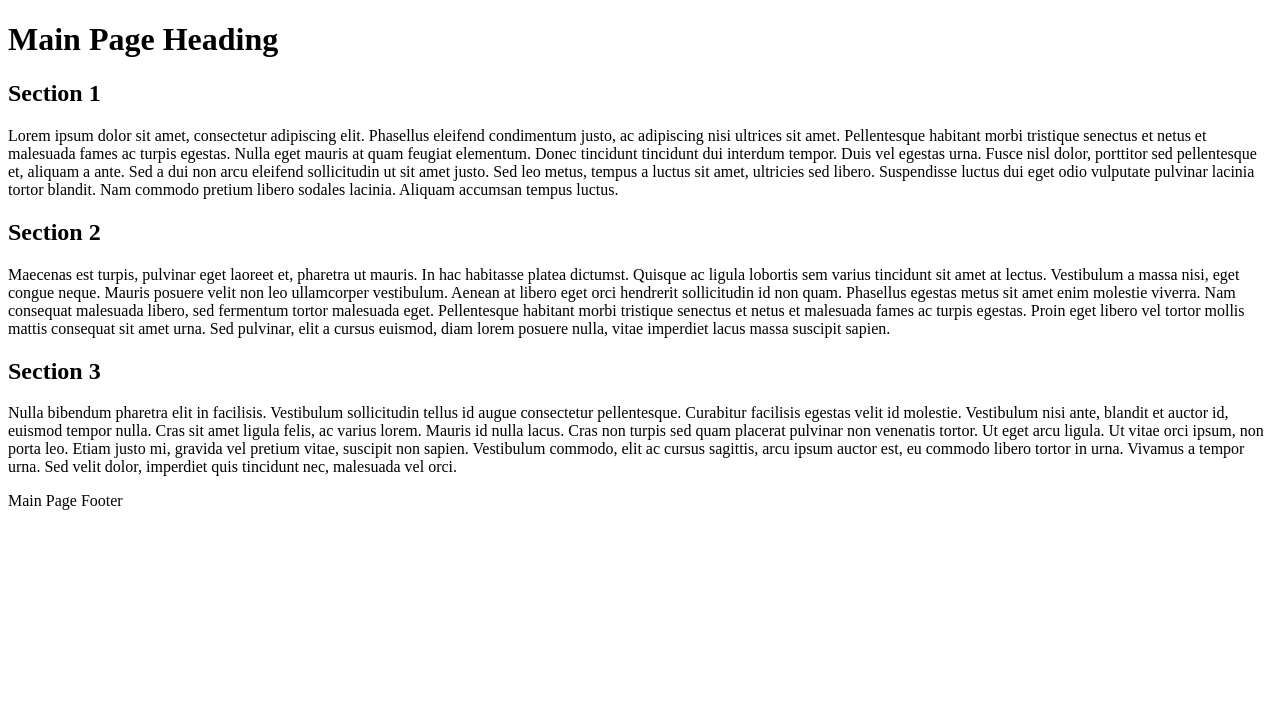
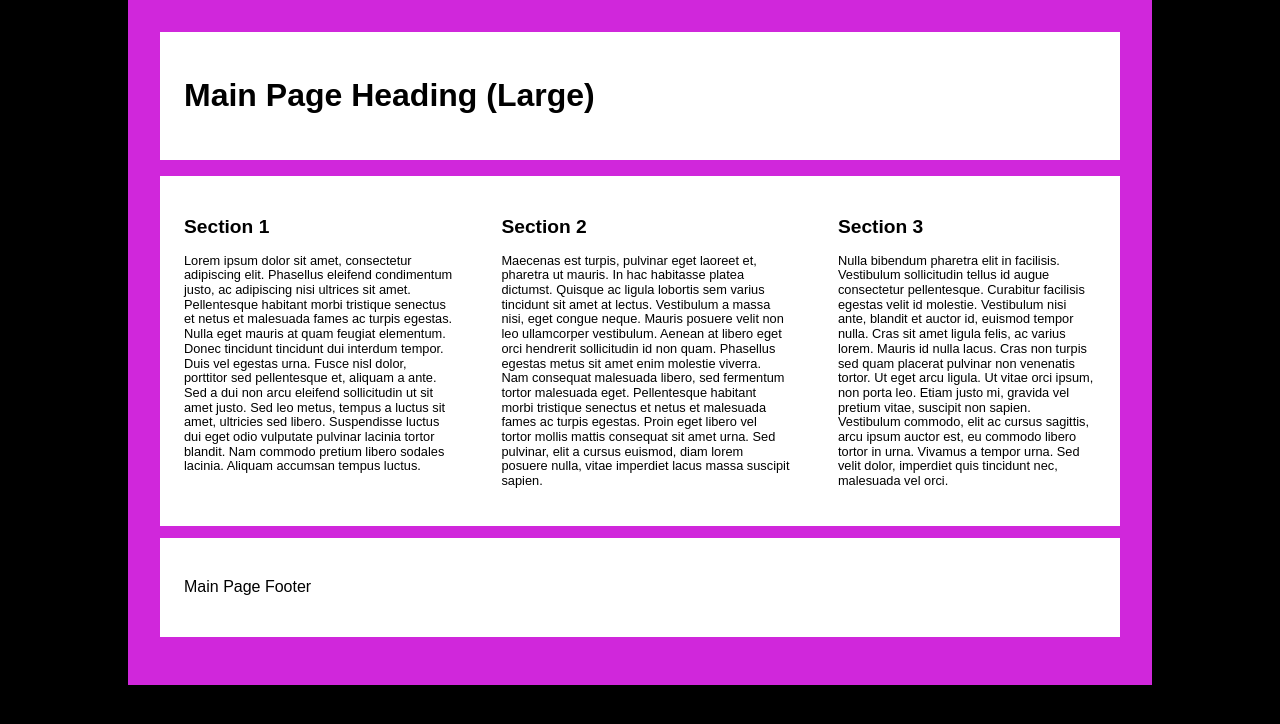
Before and after one commit to 0SK3RM1K3/comp1002-25f-02, a PHP site: page / in a window 1280 px wide. Shown: the top 724 px of the page. Run offline with PHP 8.4, Linux system fonts and the light colour scheme.

Commit message:
completed @media queries for medium, large and landscape

```diff
--- a/lesson-13/css/style.css
+++ b/lesson-13/css/style.css
@@ -1,8 +1,15 @@
 @charset "utf-8";
 /* Basic layout styles */
+html {
+	box-sizing: border-box;
+}
+*, *::before, *::after {
+	box-sizing: inherit;
+}
 body {
 	background: black;
 	font-size: 100%;
+	font-family: Arial, Helvetica, sans-serif;
 }
 #container {
 	background: #ccc;
@@ -24,23 +31,55 @@ main {
 /* STEP 4: Add styles to visually communicate that this is a small screen - use the ::after psuedoelement and the content property to add some text after the H1 */
 
 /* Smartphone/small screen styles */
-
+h1::after {
+	content: " (Small)";
+}
+#container {
+	background-color: #88cff1;
+}
 /* STEP 5: Edit the above CSS to set the background color of the #container to lightblue */
 
 /* STEP 6a: Add a media query to target medium window sizes (tablets) that are a minimum of 481px */
-
+@media screen and (min-width: 481px) {
 	/* Tablets/medium screen styles */
-
+	h1::after {
+		content: " (Medium)";
+	}
+	#container {
+		background-color: #e3ab54;
+	}
+	main {
+		flex-direction: row;
+		flex-wrap: wrap;
+	}
 	/* The first SECTION element inside the MAIN should stretch all the way across the page layout container */
-
+	main section:nth-of-type (1) {
+		flex-basis: 100%;
+	}
 	/* The second and third SECTION elements should sit side-by-side - remember the box model when setting the width with flex-basis */
-
+	main section:nth-of-type(2), main section:nth-of-type(3) {
+		flex-basis: 50%;
+	}
+}
 /* STEP 6b: Edit the above CSS to set the background color of #container to orange and arrange the page in 2-column layout with the first section on top of the second and third sections (using flexbox) */
 
 /* STEP 7a: Add another media query to target only screens 1025px or larger (notebooks and desktops)*/
-
+@media screen and (min-width: 1024px), (orientation: landscape) {
 	/* Desktops/large screen styles */
-
+	h1::after{
+		content: " (Large)";
+	}
+	#container {
+		background-color: #d027db;
+	}
+	main {
+		flex-wrap: nowrap;
+		font-size: 0.8rem;
+	}
+	main section:nth-of-type(n) {
+		flex-basis: auto;
+	}
+}
 /* STEP 7b: Edit the above CSS to set the background color of #container to olive and arrange the page in a 3-column layout (using flexbox) */
 
 /* STEP 8: Add an OR conditional (,) to the above media query that applies the above CSS if the device is being held in landscape orientation, rather than portrait */
--- a/lesson-13/index.html
+++ b/lesson-13/index.html
@@ -1,15 +1,15 @@
 <!DOCTYPE html>
-<html>
+<html lang="en">
 	<head>
 		<meta charset="UTF-8" />
 		<title>Resolution Dependent Layout</title>
-<!-- STEP 1: Normalize CSS so all styles start from scratch -->
-
-<!-- STEP 2: Reset the zoom and set the device width to equal the width -->
-
-<!-- STEP 3: Add the main stylesheet with a link element, including a media attribute for screen, then proceed to the file 'css/style.css' for STEP 4 -->
-
-<!-- STEP 10: Add another link element to attach a CSS file for print use only -->
+		<!-- STEP 1: Normalize CSS so all styles start from scratch -->
+		<link href="css/normalize.css" rel="stylesheet"/>
+		<!-- STEP 2: Reset the zoom and set the device width to equal the width -->
+		<meta name="viewport" content="width=device-width, inital-scale=1.0"/>
+		<!-- STEP 3: Add the main stylesheet with a link element, including a media attribute for screen, then proceed to the file 'css/style.css' for STEP 4 -->
+		<link href="css/style.css" rel="stylesheet"/>
+		<!-- STEP 10: Add another link element to attach a CSS file for print use only -->
 
 	</head>
 	<body>
```
